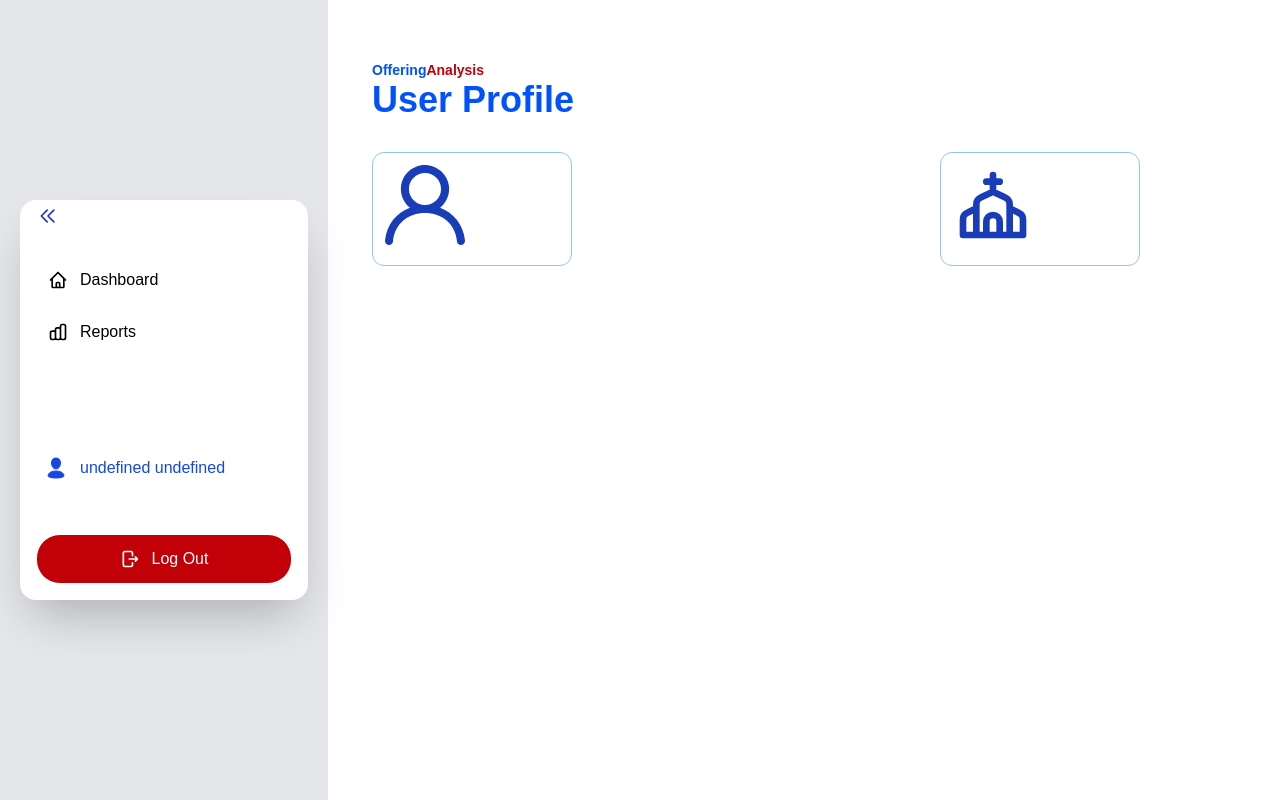
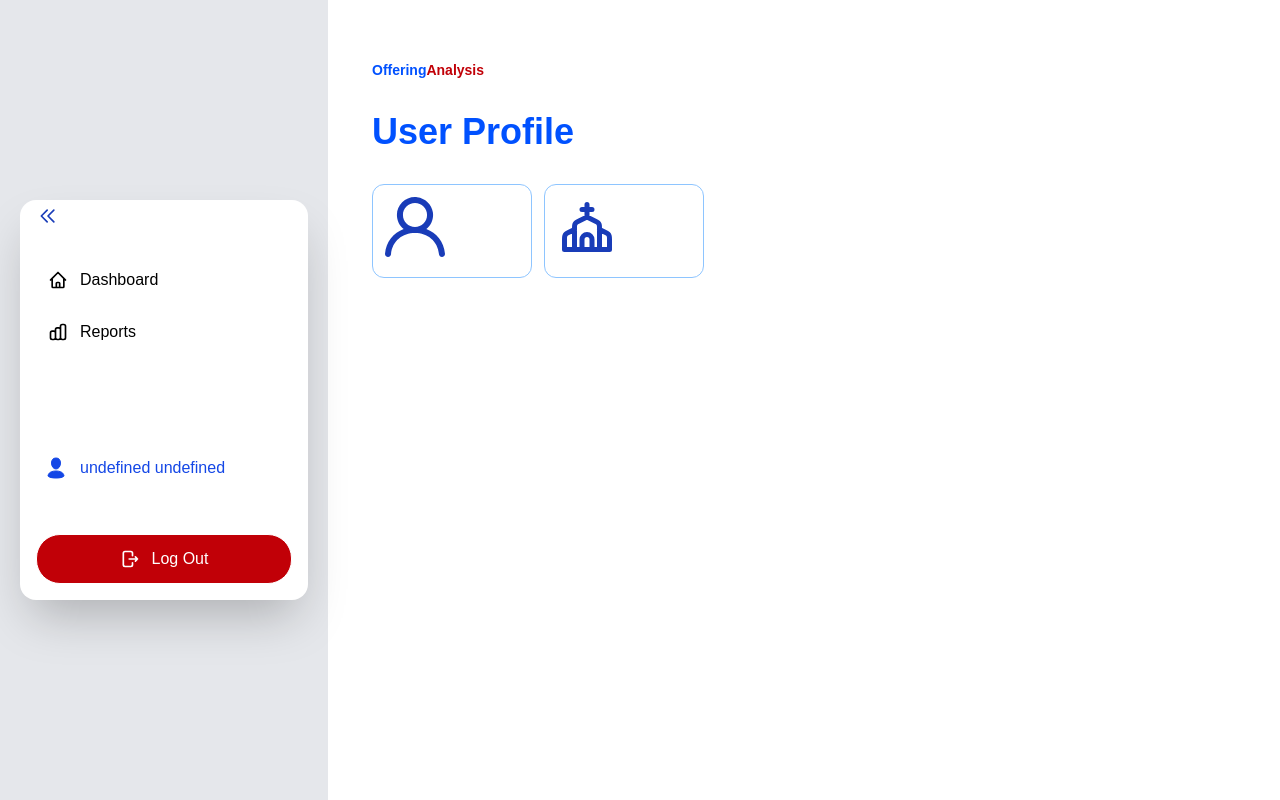
Before and after one commit to SamGombs20/OfferingAnalysisWeb, a Next.js app: page /dashboard/profile in a window 1280 px wide. Built offline with nearby package versions, Linux system fonts and the light colour scheme.

Commit message:
Update:Profile UI Developement

```diff
--- a/app/dashboard/profile/page.tsx
+++ b/app/dashboard/profile/page.tsx
@@ -7,19 +7,19 @@ const Profile =()=>{
     const {user} = useAuthStore()
     return (
         <div>
-            <p className="text-4xl blue-txt font-semibold">User Profile</p>
-            <div className="flex w-full gap-3 flex-wrap justify-evenly lg:w-3xl lg:justify-between mt-8 mb-8">
-                <div className="flex min-w-50 hover:scale-98 hover:cursor-pointer transition-all duration-200 ease-in-out border border-blue-300 rounded-xl p-3 flex-col">
+            <p className="text-4xl blue-txt font-semibold mt-8">User Profile</p>
+            <div className="flex w-full gap-3 flex-wrap justify-evenly mt-8 mb-8">
+                <div className="flex justify-center min-w-40 hover:scale-98 hover:cursor-pointer transition-all duration-200 ease-in-out border border-blue-300 rounded-xl p-3 flex-col">
                 <div className="text-blue-800 items-center">
-                    <svg viewBox="0 0 20 20" className="w-20 h-20 mb-2">
+                    <svg viewBox="0 0 20 20" className="w-15 h-15 mb-2">
                     <ProfileIcon/>
                 </svg>
                 </div>
                 <p className="text-md font-semibold">{user?.firstName} {user?.lastName}</p>
             </div>
-            <div className="flex min-w-50 hover:scale-98 hover:cursor-pointer transition-all duration-200 ease-in-out border border-blue-300 rounded-xl p-3 flex-col">
+            <div className="flex justify-center min-w-40 hover:scale-98 hover:cursor-pointer transition-all duration-200 ease-in-out border border-blue-300 rounded-xl p-3 flex-col">
                 <div className="text-blue-800 items-center">
-                    <svg viewBox="0 0 24 24" fill="none" className="w-20 h-20 mb-2">
+                    <svg viewBox="0 0 24 24" fill="none" className="w-15 h-15 mb-2">
                     <ChurchIcon/>
                 </svg>
                 </div>
```
